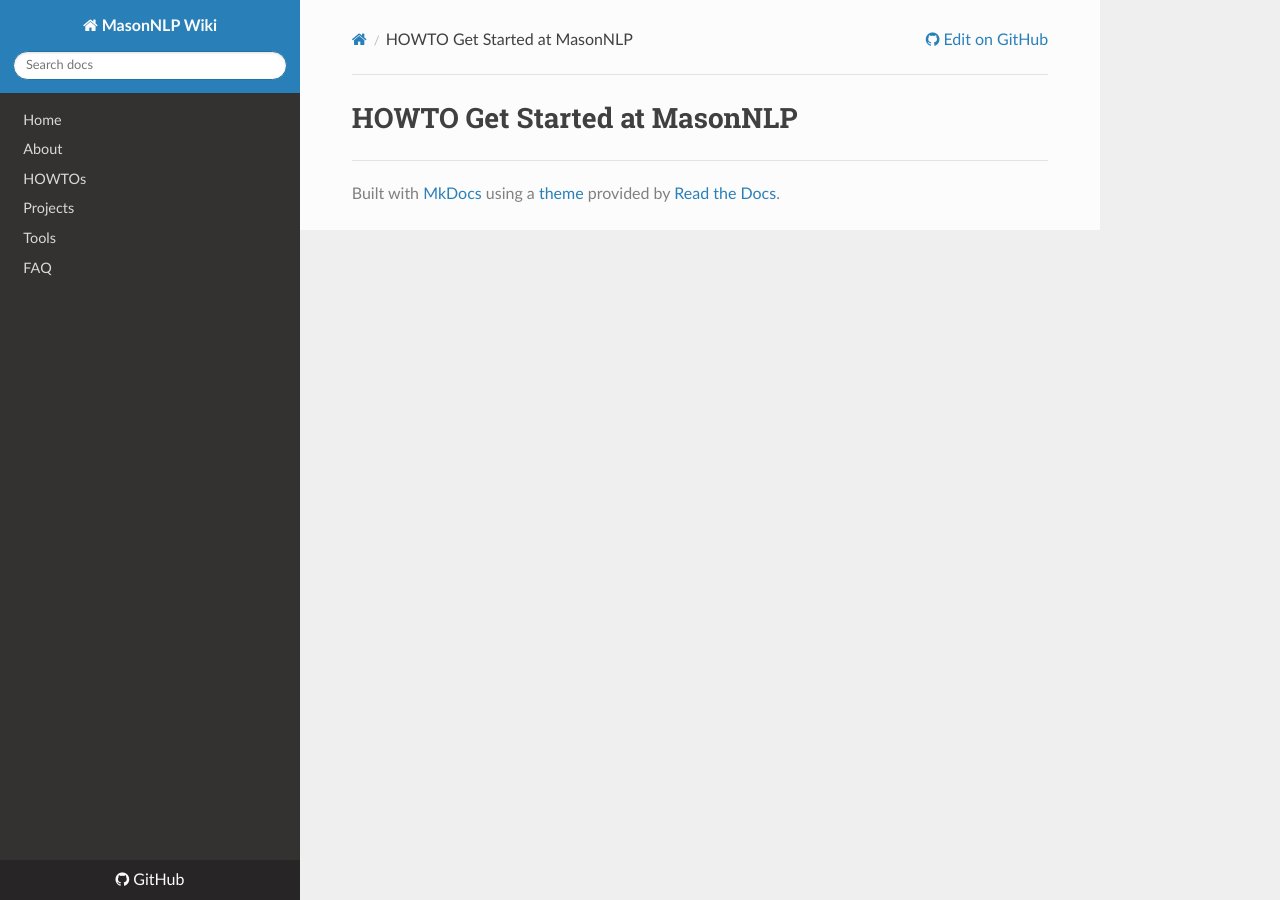
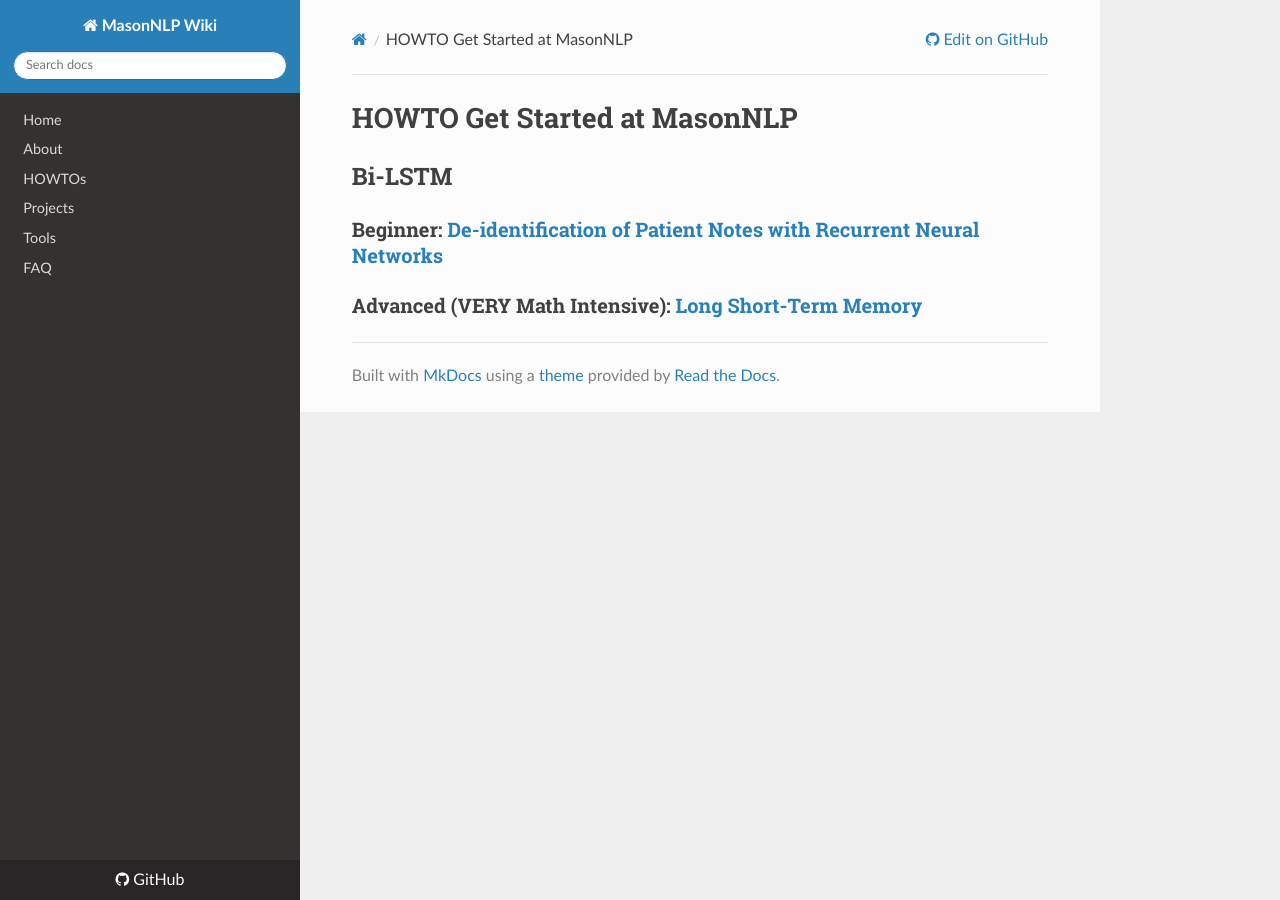
Before and after one commit to masonnlp/wiki, an MkDocs documentation site: the page built from docs/HOWTOs/HOWTO-get-started.md, in a window 1280 px wide. Built offline with MkDocs 1.6.1, drawn with Linux system fonts in a browser that asks for light colours; nearby versions of some CDN libraries.

Commit message:
Update HOWTO-get-started.md

```diff
--- a/docs/HOWTOs/HOWTO-get-started.md
+++ b/docs/HOWTOs/HOWTO-get-started.md
@@ -1 +1,6 @@
 # HOWTO Get Started at MasonNLP
+
+
+##Bi-LSTM
+### Beginner: [De-identification of Patient Notes with Recurrent Neural Networks](https://arxiv.org/abs/1606.03475)
+### Advanced (VERY Math Intensive): [Long Short-Term Memory](https://www.bioinf.jku.at/publications/older/2604.pdf)
```
